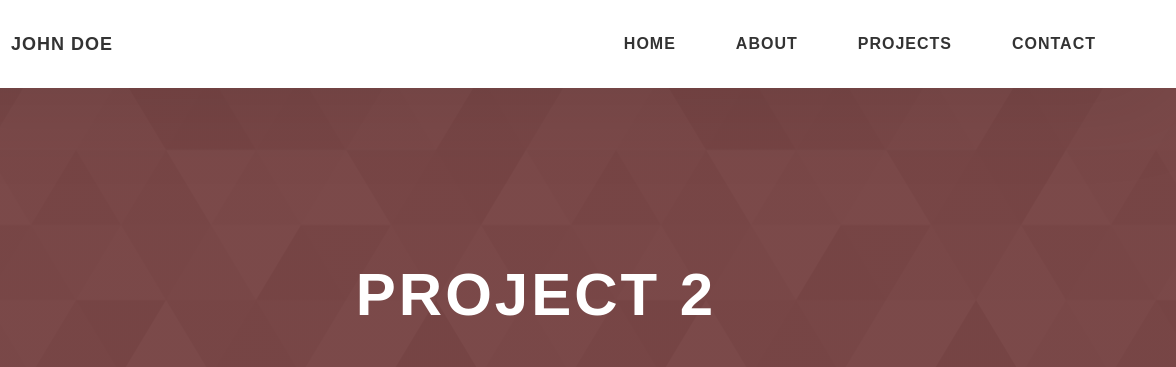
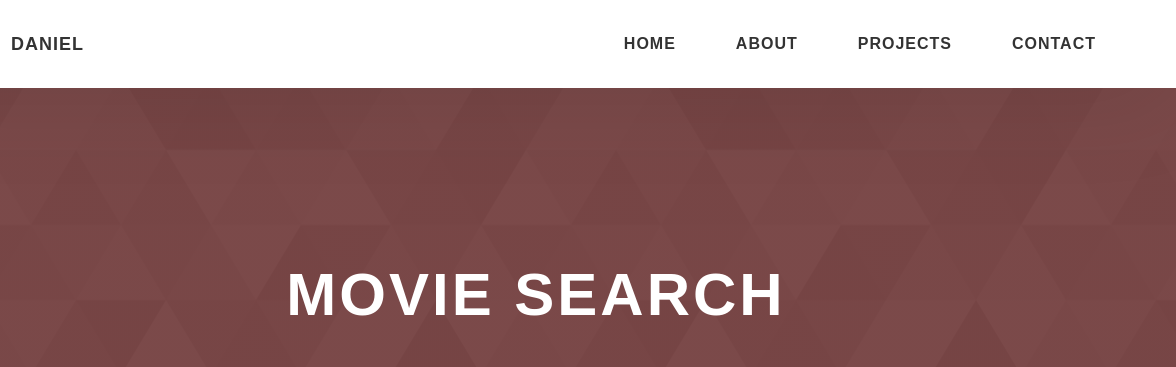
Before and after one commit to Darhniel/portfolio, a plain HTML site: page project-2.html in a window 1280 px wide. Shown: the top 367 px of the page, 104-1280 px from the left. Drawn offline with Linux system fonts and the light colour scheme; a web font is replaced by a local one.

Commit message:
update project-2.html

```diff
--- a/project-2.html
+++ b/project-2.html
@@ -23,11 +23,11 @@
           <div class="header__logo-img-cont">
             <img
               src="./assets/png/john-doe.png"
-              alt="Ram Maheshwari Logo Image"
+              alt="darhniel anonymous Logo Image"
               class="header__logo-img"
             />
           </div>
-          <span class="header__logo-sub">John Doe</span>
+          <span class="header__logo-sub">Daniel</span>
         </div>
         <div class="header__main">
           <ul class="header__links">
@@ -84,7 +84,7 @@
     </header>
     <section class="project-cs-hero">
       <div class="project-cs-hero__content">
-        <h1 class="heading-primary">Project 2</h1>
+        <h1 class="heading-primary">Movie Search</h1>
         <div class="project-cs-hero__info">
           <p class="text-primary">
             Movie Search is a comprehensive web application designed to provide users with a seamless movie searching and browsing experience. With a user-friendly interface and powerful search capabilities, Movie Search allows movie enthusiasts to explore a vast collection of films, discover detailed information about each movie, and make informed decisions on what to watch next.
```
